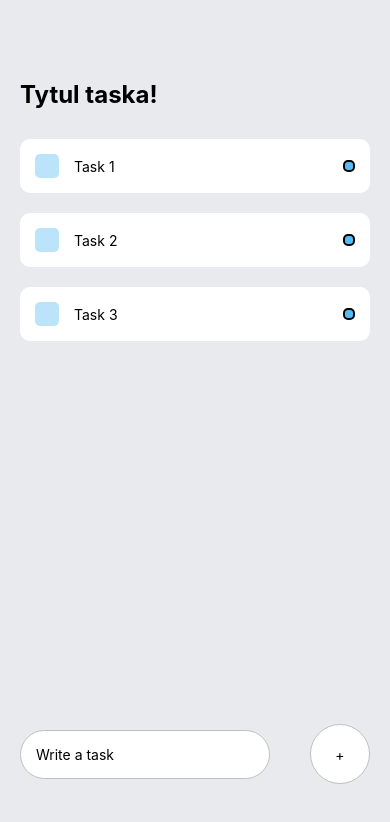
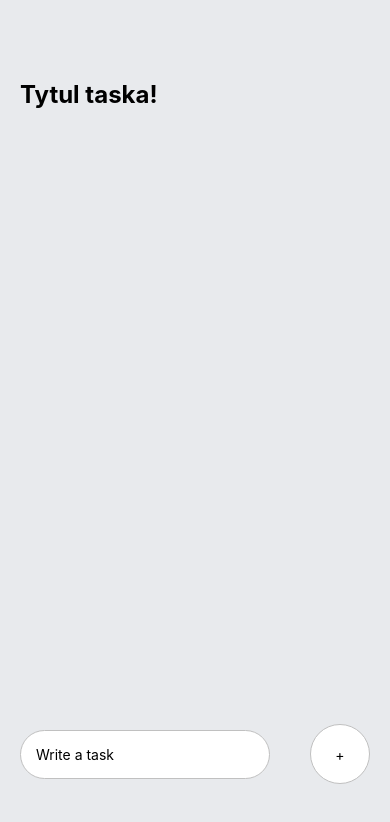
Before and after one commit to Aleksei-Platonov/todo-rm-online, a React Native app: screen / in a window 390 px wide. Shown: the top 822 px of the page. Built offline with nearby package versions, Linux system fonts and the light colour scheme.

Commit message:
Add possibility to addTask

```diff
--- a/App.js
+++ b/App.js
@@ -1,22 +1,35 @@
+import React, {useState} from 'react';
 import { StyleSheet, Text, View, KeyboardAvoidingView, TouchableOpacity, ScrollView, TextInput } from 'react-native';
 import Task from './components/Task';
 
 export default function App() {
-  const handleTask = ()=>{}
+  const [task, setTask] = useState('');
+  const [taskItems, setTaskItems] = useState([]);
+
+  const handleAddTask = ()=>{
+    setTaskItems([...taskItems, task]);
+    setTask('');
+  }
   return (
     <View style={styles.container}>
       <View style={styles.taskWrapper}>
         <Text style={styles.sectionTitle}>Tytul taska!</Text>
         <View style={styles.items}>
-          <Task text="Task 1"></Task>
-          <Task text="Task 2"></Task>
-          <Task text="Task 3"></Task>
+          {
+            taskItems.map((item, index)=>{
+              return(
+                <TouchableOpacity key={index}>
+                  <Task text={item}/>
+                </TouchableOpacity>
+              )
+            })
+          }
         </View>
       </View>
 
       <KeyboardAvoidingView style={styles.writeTaskWrapper}>
-        <TextInput style={styles.input} placeholder={'Write a task'}/>
-        <TouchableOpacity onPress={()=>handleTask()}>
+        <TextInput style={styles.input} placeholder={'Write a task'} value={task} onChangeText={(text) => setTask(text)}/>
+        <TouchableOpacity onPress={()=>handleAddTask()}>
           <View style={styles.addWrapper}>
             <Text style={styles.addText}>+</Text>
           </View>
```
